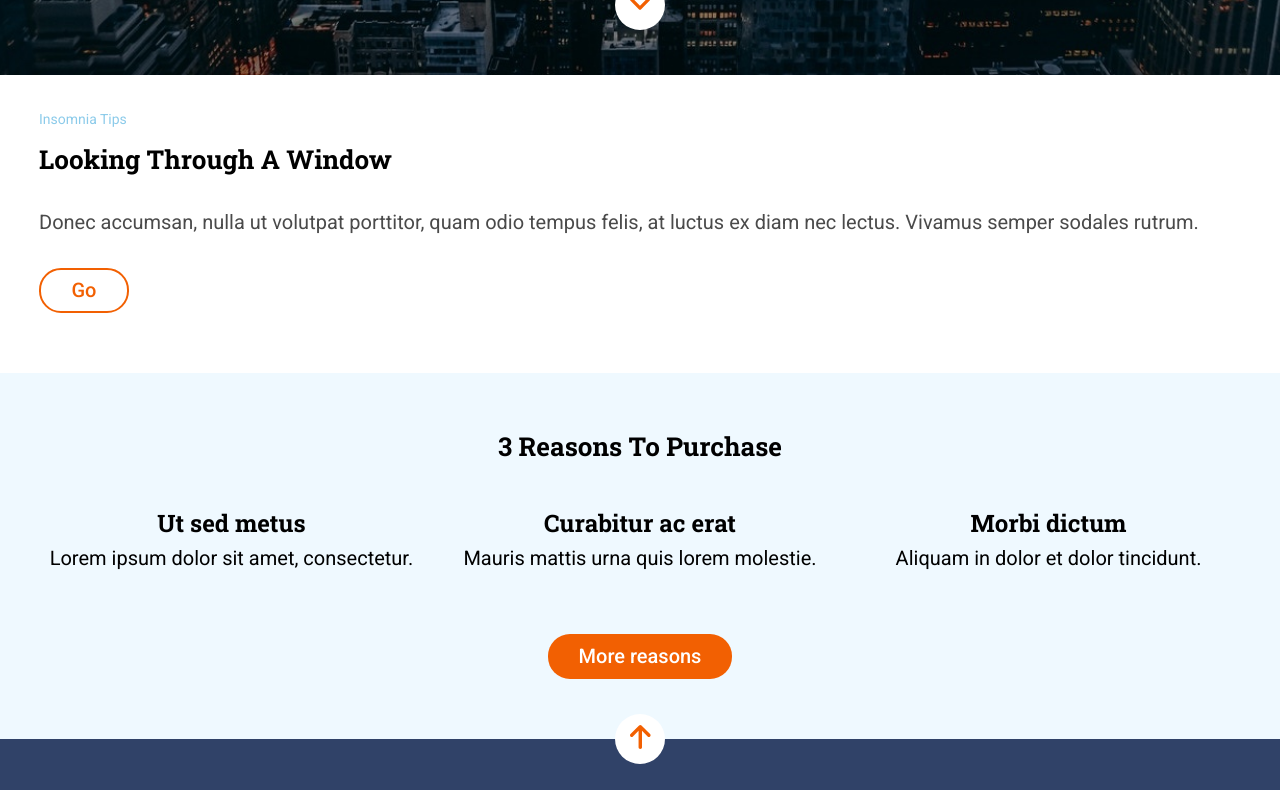
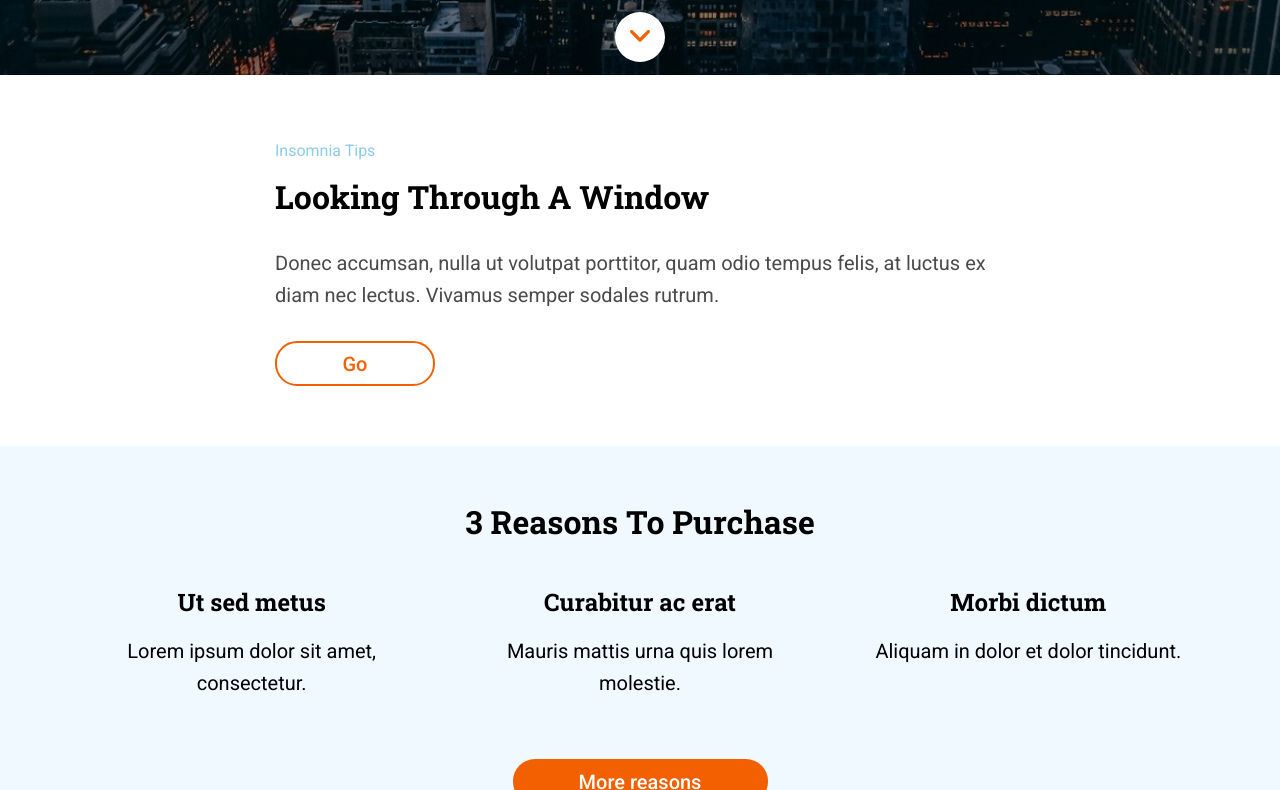
Before and after one commit to Adalab/modulo-1-evaluacion-final-AngelesMB, a website: page docs/index.html in a window 1280 px wide. Shown: the part 725-1515 px from the top of the page. Drawn offline with nearby package versions, Linux system fonts and the light colour scheme; files that its build step writes are made by us from their sources.

Commit message:
Add media queries desktop

```diff
--- a/src/scss/layout/_footer.scss
+++ b/src/scss/layout/_footer.scss
@@ -8,6 +8,7 @@
     display: flex;
     flex-direction: column;
     align-items: center;
+    margin: 0 370px;
   }
   &__links {
     display: flex;
--- a/src/scss/layout/_header.scss
+++ b/src/scss/layout/_header.scss
@@ -29,6 +29,9 @@
     @include tablet {
       font-size: 80px;
     }
+    @include desktop {
+      font-size: 100px;
+    }
   }
   &__text {
     font-family: $font-main;
@@ -38,6 +41,9 @@
     @include tablet {
       font-size: 24px;
       margin: 20px 0 0;
+    }
+    @include desktop {
+      margin: 0;
     }
   }
   &__scroll {
@@ -52,6 +58,9 @@
     @include tablet {
       margin: 30px 0 45px;
     }
+    @include desktop {
+      margin: 30px 0 13px;
+    }
     &Icon {
       // Aumentamos superficie clickable
       padding: 10px;
--- a/src/scss/layout/_section-purchase.scss
+++ b/src/scss/layout/_section-purchase.scss
@@ -5,6 +5,7 @@
     display: flex;
     flex-direction: column;
     align-items: center;
+    margin: 0 80px;
   }
   &__title1 {
     font-family: $font-title;
@@ -16,6 +17,11 @@
       font-size: 26px;
       margin: 30px 0 0;
     }
+    @include desktop {
+      font-size: 32px;
+      margin: 60px 0 45px;
+      padding: 0;
+    }
   }
   &__title2 {
     font-family: $font-title;
@@ -23,6 +29,9 @@
     line-height: 1.6;
     @include tablet {
       font-size: 24px;
+    }
+    @include desktop {
+      margin: 0 0 14px;;
     }
   }
   &__text {
@@ -60,6 +69,10 @@
     transition: all 0.5s linear;
     @include tablet {
       margin: 60px 0 60px;
+      width: 210px;
+    }
+    @include desktop {
+      width: 255px;
     }
     &:hover {
       background-color: white;
--- a/src/scss/layout/_section-window.scss
+++ b/src/scss/layout/_section-window.scss
@@ -9,6 +9,10 @@
       line-height: 2;
       padding: 30px 0 10px;
     }
+    @include desktop {
+      font-size: 16px;
+      padding: 60px 0 10px;
+    }
   }
   &__title2 {
     font-family: $font-title;
@@ -19,6 +23,9 @@
     @include tablet {
       font-size: 26px;
       padding: 0 0 30px;
+    }
+    @include desktop {
+      font-size: 32px;
     }
   }
   &__text {
@@ -42,8 +49,11 @@
     color: $color-orange;
     transition: all 0.5s linear;
     @include tablet {
-      width: 90px;;
+      width: 90px;
       margin: 30px 0 60px;
+    }
+    @include desktop {
+      width: 160px;
     }
     &:hover {
       background-color: $color-orange;
--- a/src/scss/pages/_index.scss
+++ b/src/scss/pages/_index.scss
@@ -3,4 +3,7 @@
   @include tablet {
     margin: 0 39px;
   }
+  @include desktop {
+    margin: 0 275px;
+  }
 }
```
